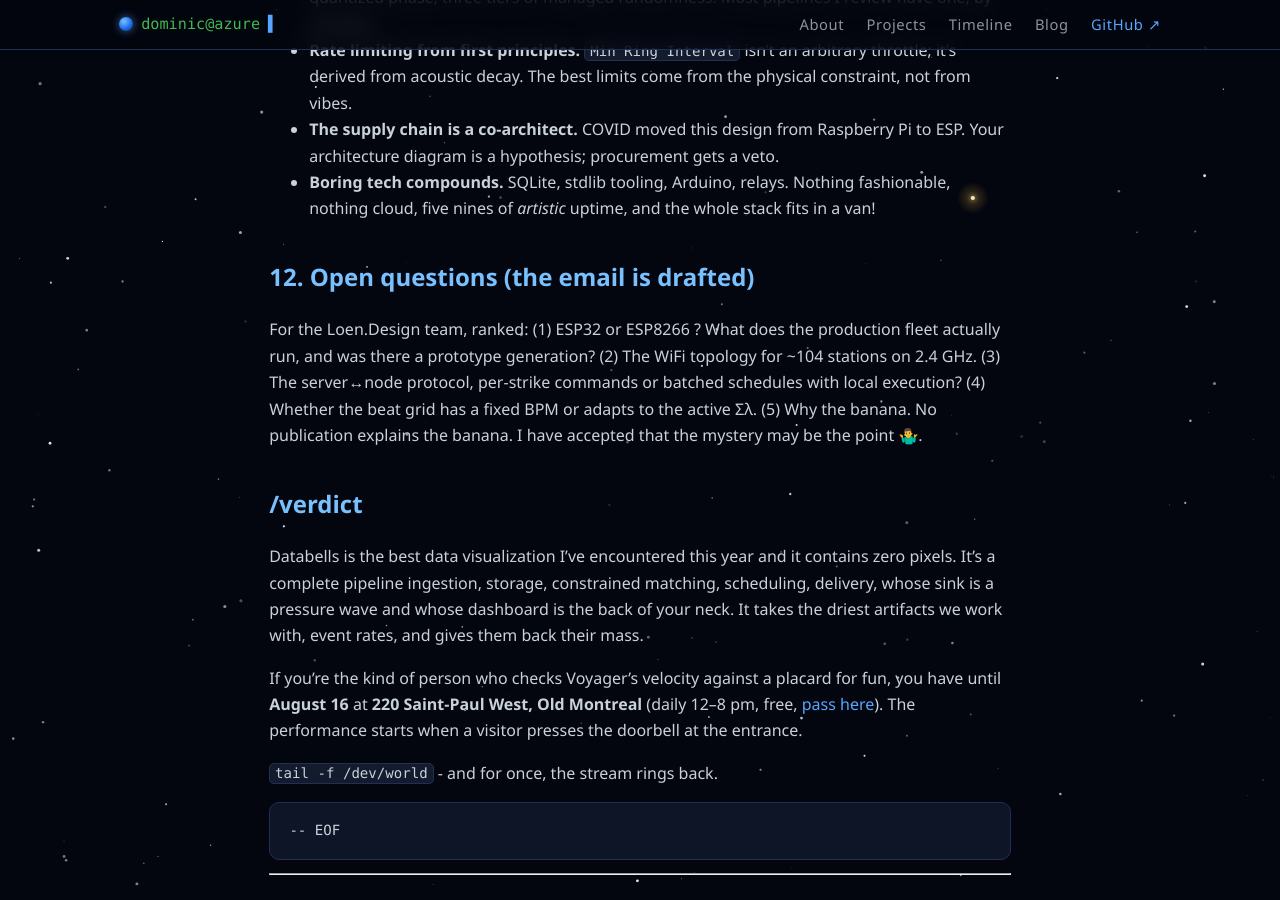
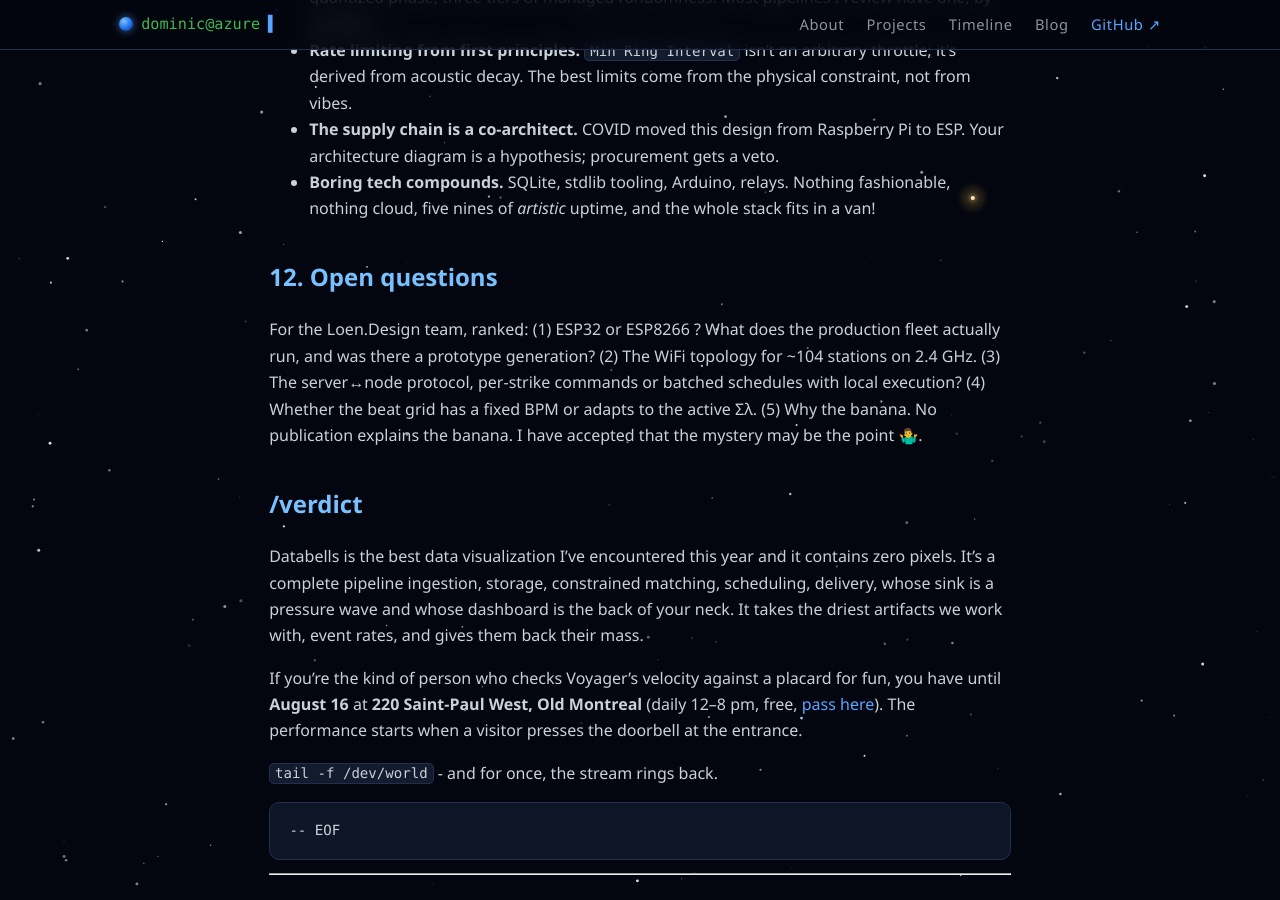
Before and after one commit to dapiced/dapiced.github.io, a Jekyll site: the page built from _posts/2026-07-17-tail-f-dev-world-databells.md, in a window 1280 px wide and 900 px high, scrolled down 12635 px. Built offline with Jekyll 4.4.1, drawn with Linux system fonts in a browser that asks for light colours; comment, search, counter and statistics services are not loaded.

Commit message:
Remove redundant text from "Open questions" section for clarity

```diff
--- a/_posts/2026-07-17-tail-f-dev-world-databells.md
+++ b/_posts/2026-07-17-tail-f-dev-world-databells.md
@@ -254,7 +254,7 @@
 - **The supply chain is a co-architect.** COVID moved this design from Raspberry Pi to ESP. Your architecture diagram is a hypothesis; procurement gets a veto.
 - **Boring tech compounds.** SQLite, stdlib tooling, Arduino, relays. Nothing fashionable, nothing cloud, five nines of *artistic* uptime, and the whole stack fits in a van!
 
-## 12. Open questions (the email is drafted)
+## 12. Open questions
 
 For the Loen.Design team, ranked: (1) ESP32 or ESP8266 ? What does the production fleet actually run, and was there a prototype generation? (2) The WiFi topology for ~104 stations on 2.4 GHz. (3) The server↔node protocol, per-strike commands or batched schedules with local execution? (4) Whether the beat grid has a fixed BPM or adapts to the active Σλ. (5) Why the banana. No publication explains the banana. I have accepted that the mystery may be the point 🤷‍♂️.
 
```
